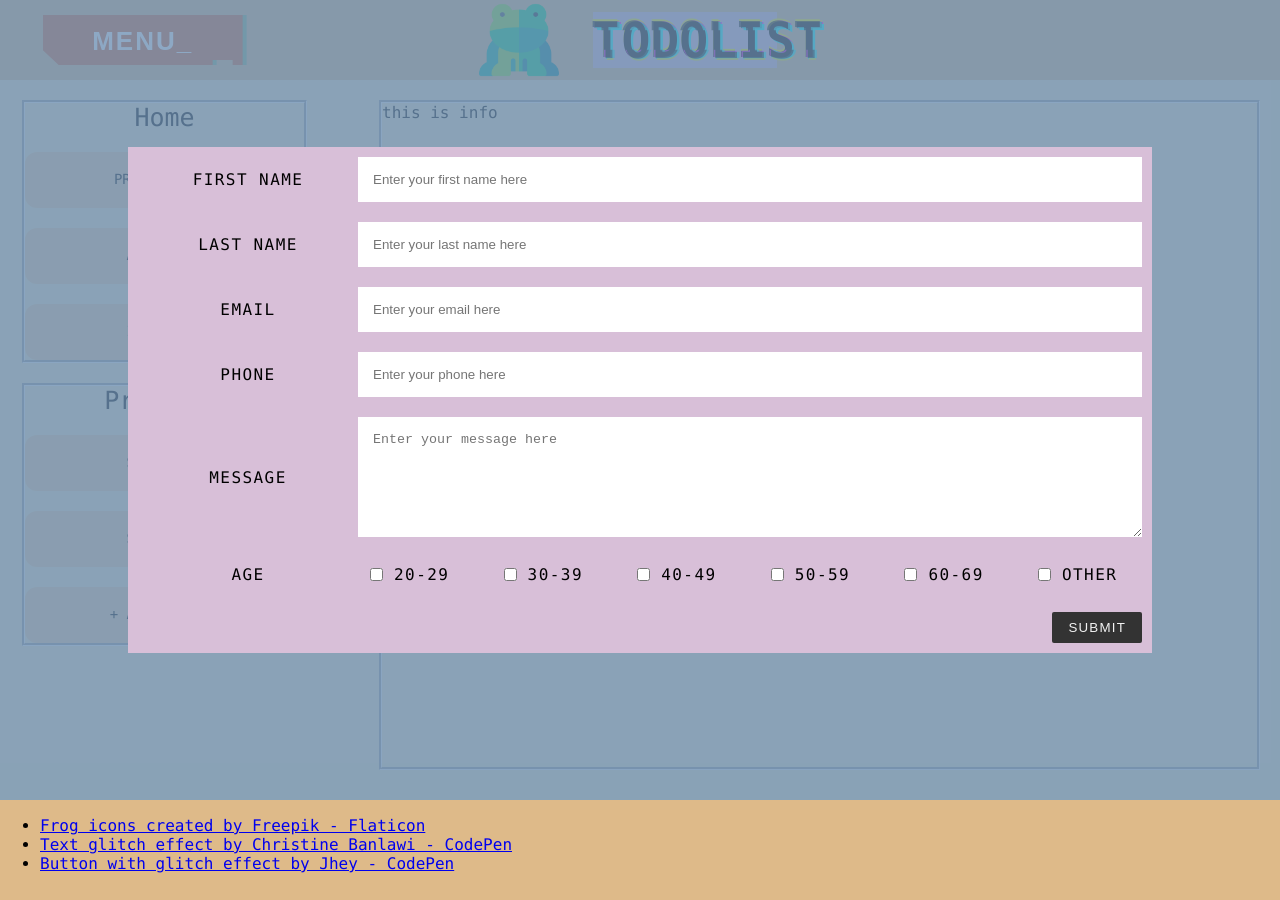
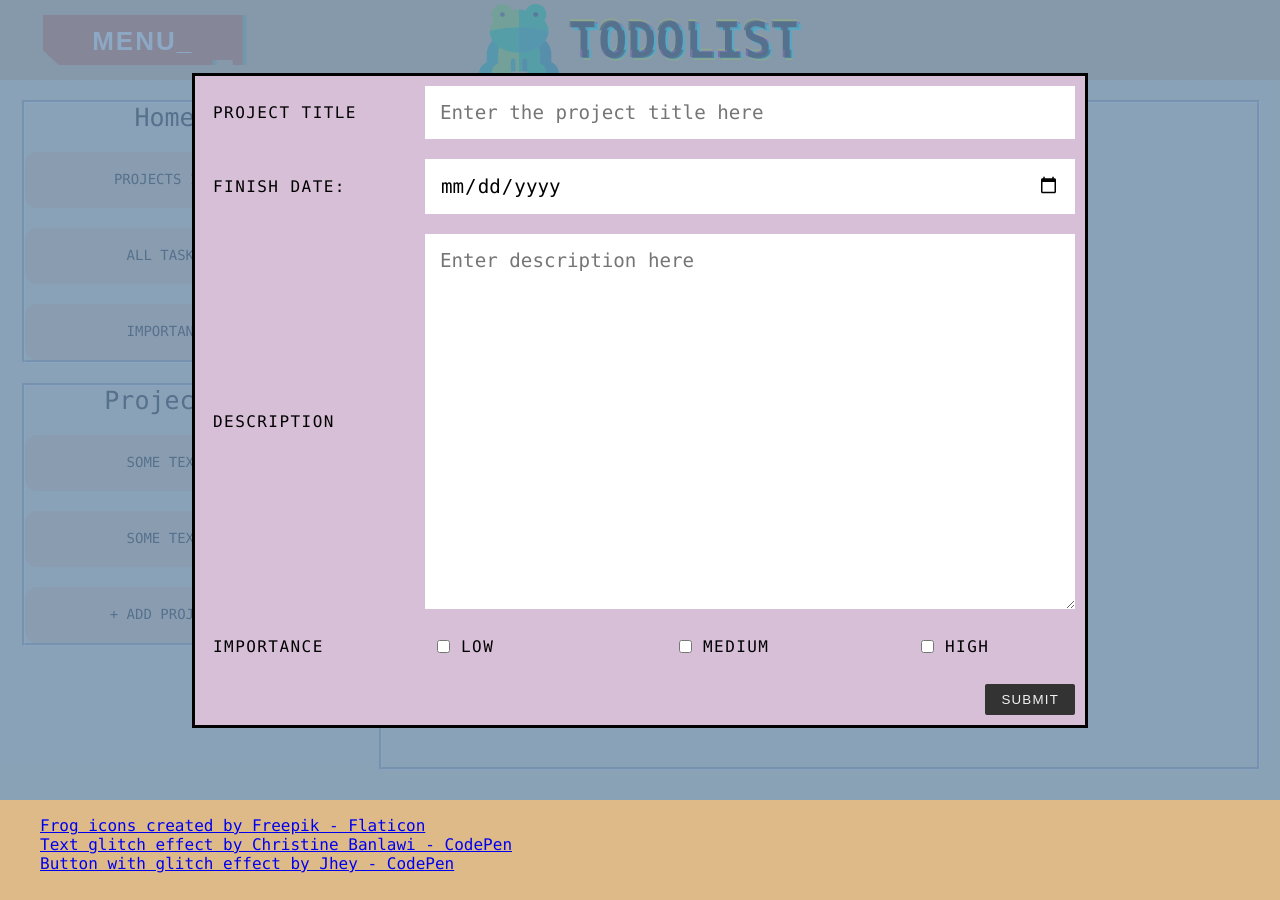
Before and after one commit to cristian5600/todoList, a website built with webpack: page dist/index.html in a window 1280 px wide. Both pictures are taken after a click on the button "+ ADD PROJECT". Built offline with nearby package versions, Linux system fonts and the light colour scheme; a web font is replaced by a local one.

Commit message:
finished project-form styling

```diff
--- a/src/css_files/form.css
+++ b/src/css_files/form.css
@@ -1,38 +1,50 @@
 .hidden{
   visibility: hidden;
 }
-.hidden-form{
+.myform {
+  max-height: 100%;
+  max-width:100%;
+  border-style: solid;
+  overflow: auto;
+  height:fit-content;
+  width:fit-content;
+  background-color: thistle;
+  min-width: 70%;
+  min-height:80%;
+}
+.form-container{
+
     z-index: 10;
 
     width: 100%;
-    height: 100%;
+    height:100%;
     position:fixed;
     display: flex;
     justify-content: center;
     align-items: center;
     background-color: rgba(110, 145, 180, 0.784);
-}
-  .container {
-    width: 80%;
-    max-width: 1200px;
     margin: 0 auto;
-    background-color: thistle;
+    /* background-color: thistle; */
 }
 
-  .container * {
+
+  .form-container * {
     box-sizing: border-box;
   }
 
   .flex-outer,
   .flex-inner {
+
     list-style-type: none;
     padding: 10px;
+    height: fit-content;
   }
 
   .flex-outer {
-    max-width: 800px;
+
     margin: 0 auto;
     max-width: 100%;
+    height: fit-content;
   }
 
   .flex-outer li,
@@ -40,6 +52,7 @@
     display: flex;
     flex-wrap: wrap;
     align-items: center;
+
   }
 
   .flex-inner {
@@ -92,10 +105,17 @@
   }
 
   .flex-inner li {
-    width: 100px;
+    width: 150px;
   }
+
+  input , textarea{
+    font-family: Consolas,monaco,monospace;
+    font-size: larger;
+    font-weight:normal;
+  }
+
    .scroll {
       overflow-x: hidden;
       overflow-y: auto;
-    text-align:justify;
+      /* text-align:justify; */
   }
--- a/src/css_files/main_style.css
+++ b/src/css_files/main_style.css
@@ -11,6 +11,7 @@ div {
 }
 
 body {
+
     display: flex;
     flex-direction: column;
     justify-content: space-between;
@@ -120,3 +121,7 @@ body {
     min-height: 100%;
     flex-grow: 5;
 }
+li{
+    display: flex;
+    flex-direction: row;
+}
--- a/src/html_files/content.html
+++ b/src/html_files/content.html
@@ -20,57 +20,40 @@
     </div>
 </div>
 
-<div class="hidden project-form hidden-form scroll">
-    <div class="container">
-        <form>
+
+    <div class="form-container  hidden project-form hidden-form">
+        <form class="myform">
         <ul class="flex-outer">
             <li>
-            <label for="first-name">First Name</label>
-            <input type="text" id="first-name" placeholder="Enter your first name here">
+            <label for="project-title">Project title</label>
+            <input type="text" id="project-title" placeholder="Enter the project title here">
             </li>
             <li>
-            <label for="last-name">Last Name</label>
-            <input type="text" id="last-name" placeholder="Enter your last name here">
+            <label for="due-date">Finish date:</label>
+            <input type="date" id="due-date" placeholder="Enter date">
+            </li>
+
+
+            <li>
+            <label for="description">Description</label>
+            <textarea rows="15" id="description" placeholder="Enter description here"></textarea>
             </li>
             <li>
-            <label for="email">Email</label>
-            <input type="email" id="email" placeholder="Enter your email here">
-            </li>
-            <li>
-            <label for="phone">Phone</label>
-            <input type="tel" id="phone" placeholder="Enter your phone here">
-            </li>
-            <li>
-            <label for="message">Message</label>
-            <textarea rows="6" id="message" placeholder="Enter your message here"></textarea>
-            </li>
-            <li>
-            <p>Age</p>
+            <p>Importance</p>
             <ul class="flex-inner">
                 <li>
                 <input type="checkbox" id="twenty-to-twentynine">
-                <label for="twenty-to-twentynine">20-29</label>
+                <label for="twenty-to-twentynine">Low</label>
                 </li>
                 <li>
                 <input type="checkbox" id="thirty-to-thirtynine">
-                <label for="thirty-to-thirtynine">30-39</label>
+                <label for="thirty-to-thirtynine">Medium</label>
                 </li>
                 <li>
                 <input type="checkbox" id="fourty-to-fourtynine">
-                <label for="fourty-to-fourtynine">40-49</label>
+                <label for="fourty-to-fourtynine">High</label>
                 </li>
-                <li>
-                <input type="checkbox" id="fifty-to-fiftynine">
-                <label for="fifty-to-fiftynine">50-59</label>
-                </li>
-                <li>
-                <input type="checkbox" id="sixty-to-sixtynine">
-                <label for="sixty-to-sixtynine">60-69</label>
-                </li>
-                <li>
-                <input type="checkbox" id="other">
-                <label for="other">Other</label>
-                </li>
+
             </ul>
             </li>
             <li>
@@ -79,4 +62,3 @@
         </ul>
         </form>
     </div>
-</div>
--- a/src/project.js
+++ b/src/project.js
@@ -6,6 +6,4 @@ export class Project{
         this.dueDate = dueDate;
 
     }
-
-
 }
```
Also changed, not shown: dist/main.js. Lines whose indentation alone changed are shown as unchanged.
